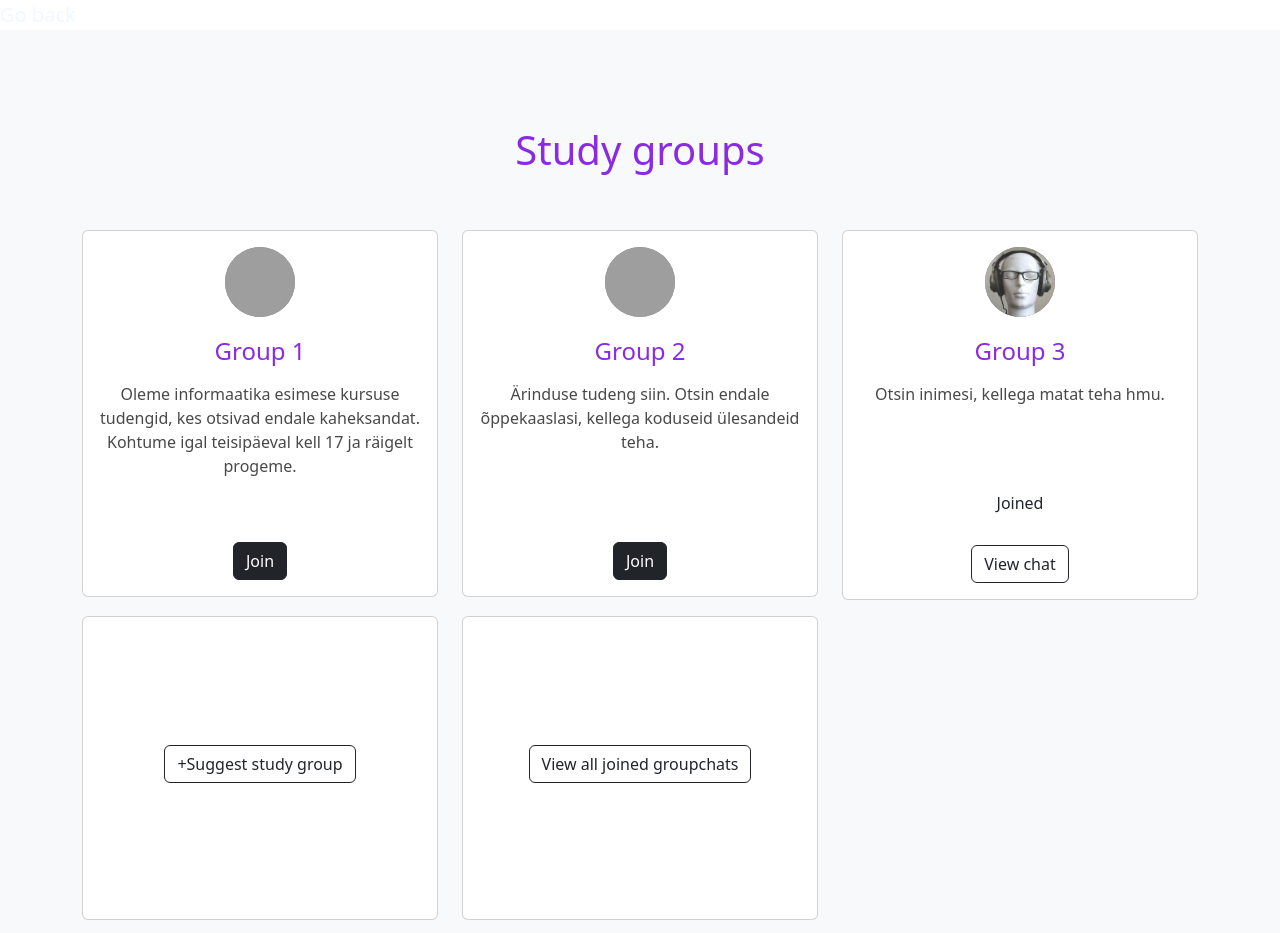
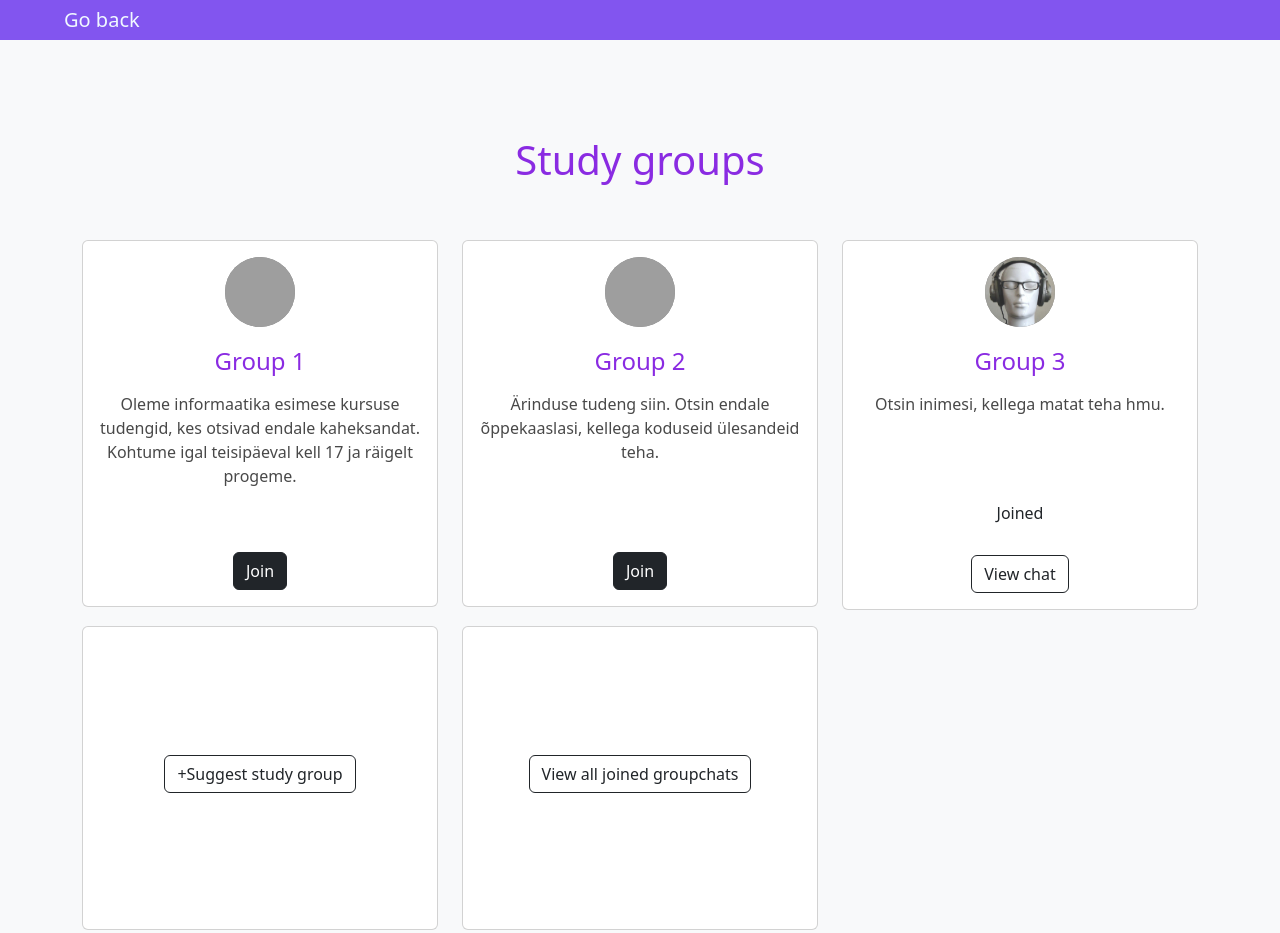
Before and after one commit to katarinazeml/groups, a plain HTML site: page index.html in a window 1280 px wide. Drawn offline with nearby package versions, Linux system fonts and the light colour scheme; grey boxes are pictures that could not be loaded.

Commit message:
Update style.css

```diff
--- a/style.css
+++ b/style.css
@@ -27,3 +27,22 @@ h4{
 .btn btn-dark{
     color:blueviolet;
 }
+.nav-left, .nav-right{
+  display: flex;
+  align-items: center;
+}
+.nav-left ul li{
+  list-style: none;
+  display: inline-block;
+  margin-right: 25px;
+}
+nav{
+  display: flex;
+  align-items: center;
+  justify-content: space-between;
+  background: #8255ef;
+  padding: 5px 5%;
+  position: sticky;
+  top: 0;
+  z-index: 100;
+}
```
